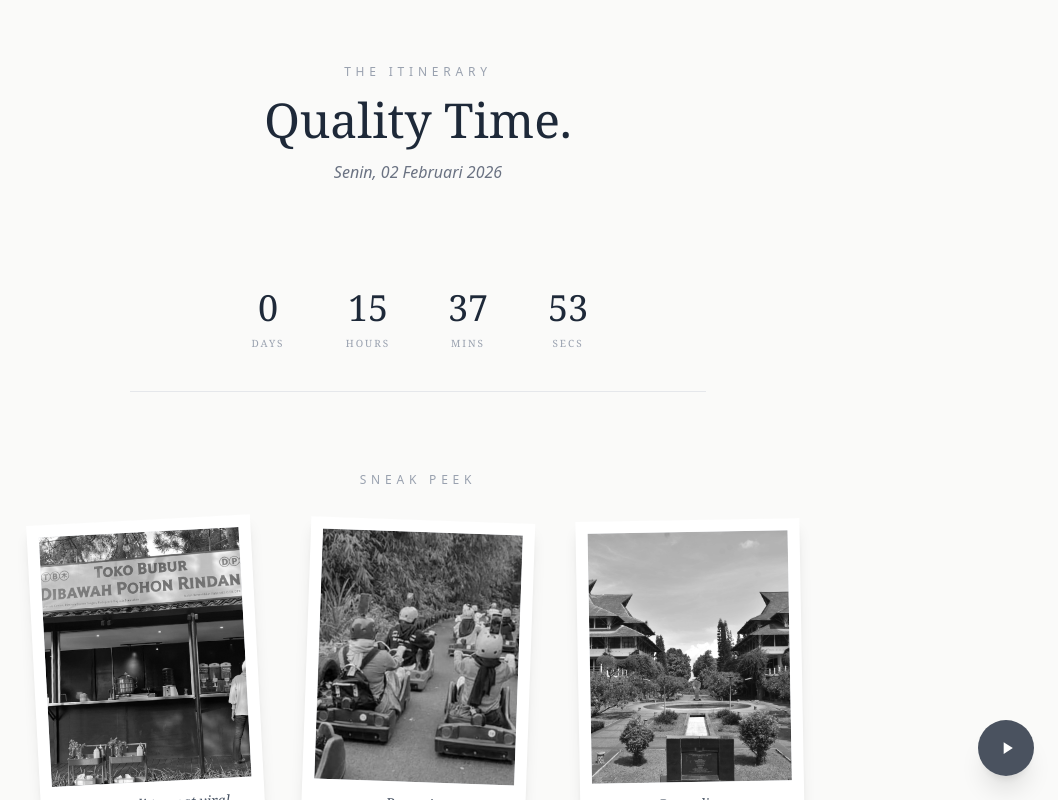
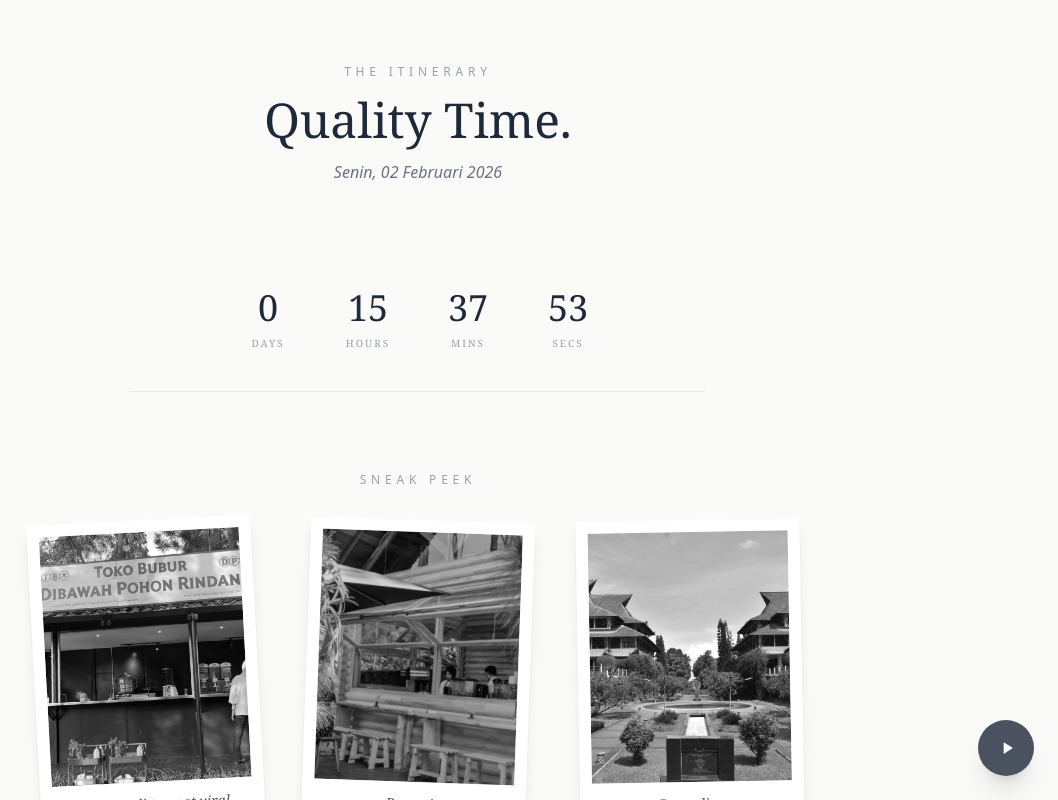
Before and after one commit to NazwanSM/invitation, a React (Vite) app: page / in a window 1280 px wide. Both pictures are taken after a click on the button "YES, SHOW ME THE PLAN". Shown: the top 800 px of the page, without its empty margins (222-1280 px from the left). Built offline with nearby package versions, Linux system fonts and the light colour scheme; a web font is replaced by a local one.

Commit message:
update itinerary activity location and replace image file format

```diff
--- a/src/App.jsx
+++ b/src/App.jsx
@@ -84,7 +84,7 @@ const TimelineItem = ({ id, time, activity, location, note, mapsLink, isChecked,
 // --- DATA ITINERARY ---
 const itineraryData = [
   { id: 'sarapan', time: '08:00 AM', activity: 'Sarapan Bareng', location: 'Bubur DPR', note: 'Mulai hari dengan bubur viral.', mapsLink: 'https://maps.app.goo.gl/X4fRZaaEqKthZ8n69' },
-  { id: 'main', time: '09:00 AM', activity: 'Maen maen di ijo ijo', location: 'Dago Dream Park / Noah\'s Park / Rumpun Chanaya', note: 'Sumpah ini bingung antara tiga ini yang mana yang worth it', mapsLink: 'https://maps.app.goo.gl/rCSeigjSxjWrv8F1A' },
+  { id: 'main', time: '09:00 AM', activity: 'Maen maen di ijo ijo', location: 'Rumpun Chanaya', note: 'Semoga seru di sini', mapsLink: 'https://maps.app.goo.gl/wELbAzFMd8Dqt4ap9' },
   { id: 'perwalian', time: '01:00 PM', activity: 'Perwalian', location: 'Institut Teknologi Bandung', note: 'Aku perwalian dlu yah bocil hehe', mapsLink: 'https://maps.app.goo.gl/RrcL8fLvVHafKhaF6' },
   { id: 'ngafe', time: '03:00 PM', activity: 'Ngafe dan foto foto cantik', location: 'Lalita Delicates', note: 'Semoga kamuu suka tempatnya, kalau gasuka aku ada opsi lain hehe.', mapsLink: 'https://maps.app.goo.gl/ZzthrNyF6RotLNa38' },
   { id: 'dinner', time: '06:30 PM', activity: 'Mam malem', location: 'Hakata Ikkousha', note: 'Memenuhi BM Bocil.', mapsLink: 'https://maps.app.goo.gl/2rZRhxh2uDAwTDWK6' },
@@ -339,7 +339,7 @@ const MainContent = () => {
 
                 <div className="bg-white p-2 sm:p-3 shadow-lg rotate-2 hover:rotate-0 transition-transform duration-500 w-36 sm:w-48 md:w-56 cursor-pointer mt-4 sm:mt-8 md:mt-0">
                     <div className="aspect-[4/5] bg-gray-200 overflow-hidden mb-2 sm:mb-3">
-                        <img src="/spot2.jpeg" alt="Destination 2" className="w-full h-full object-cover hover:scale-110 transition-transform duration-700 grayscale hover:grayscale-0" />
+                        <img src="/spot2.jpg" alt="Destination 2" className="w-full h-full object-cover hover:scale-110 transition-transform duration-700 grayscale hover:grayscale-0" />
                     </div>
                     <p className="text-center font-serif text-xs sm:text-sm italic text-gray-600">Bermain</p>
                 </div>
```
Also changed, not shown: public/spot2.jpeg (deleted), public/spot2.jpg (added).
